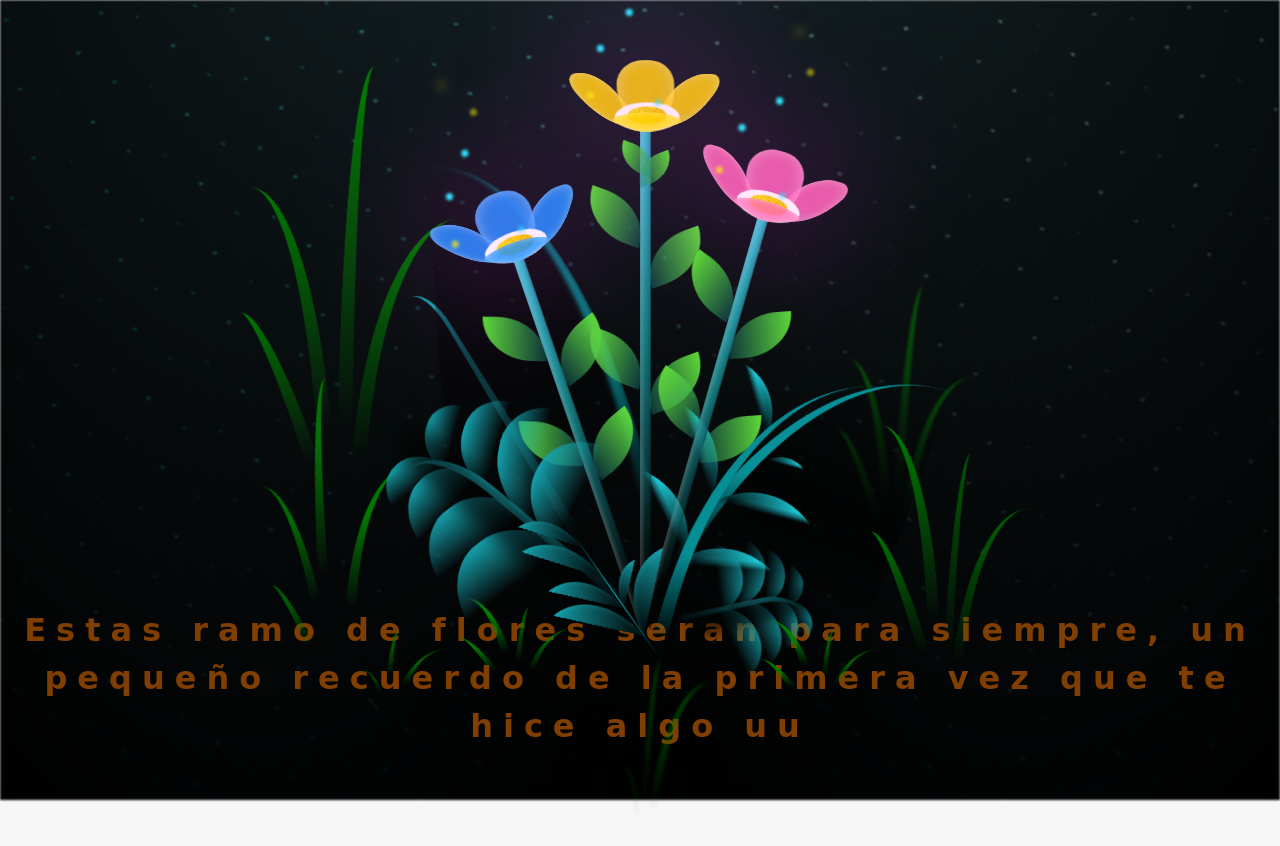
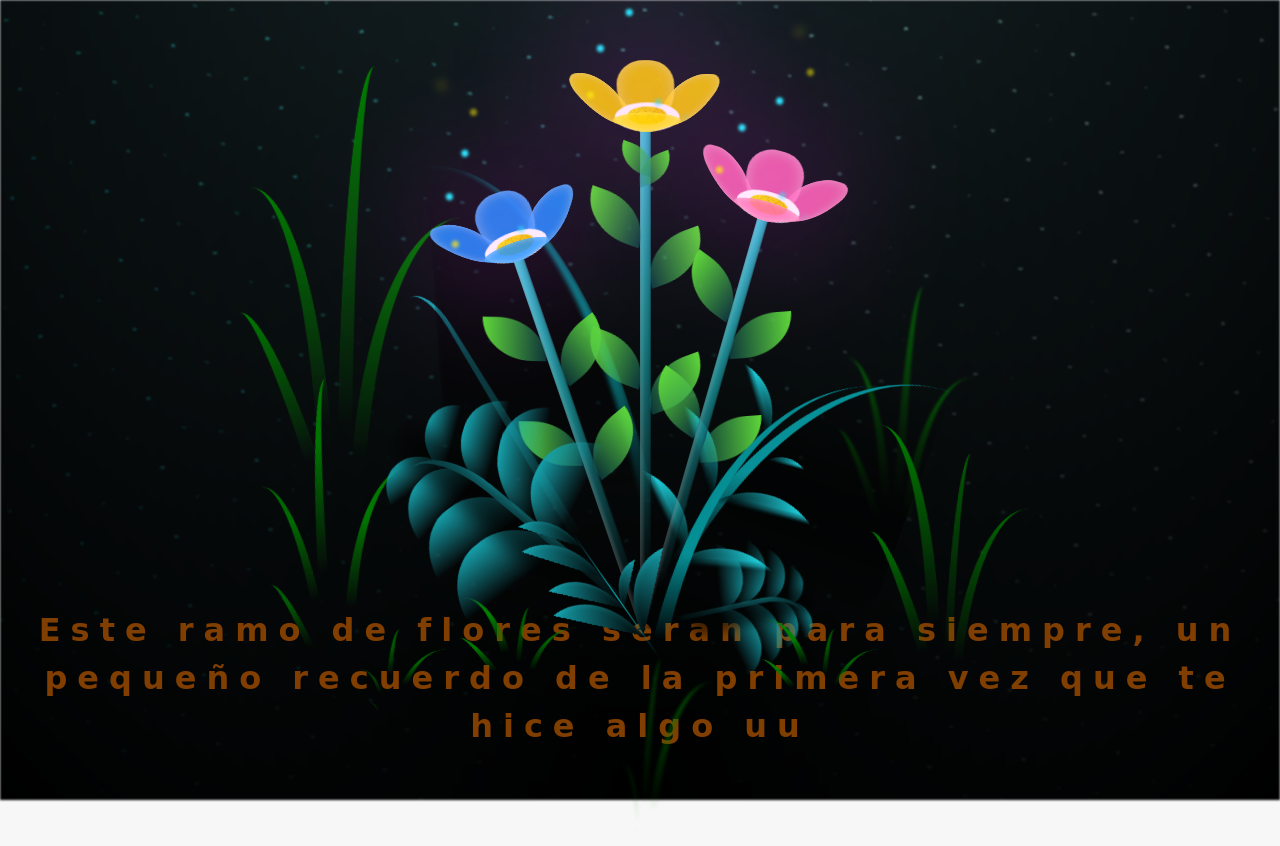
Before and after one commit to vikdir134/ramo, a plain HTML site: page flower.html in a window 1280 px wide. Drawn offline with Linux system fonts and the light colour scheme.

Commit message:
Update flower.html

```diff
--- a/flower.html
+++ b/flower.html
@@ -13,7 +13,7 @@
     <div id="lyrics">
 
     </div>
-    <h1 class="titulo">Estas ramo de flores seran para siempre, un pequeño recuerdo de la primera vez que te hice algo uu</h1>
+    <h1 class="titulo">Este ramo de flores seran para siempre, un pequeño recuerdo de la primera vez que te hice algo uu</h1>
 
     <div class="night"></div>
     <div class="flowers">
```
